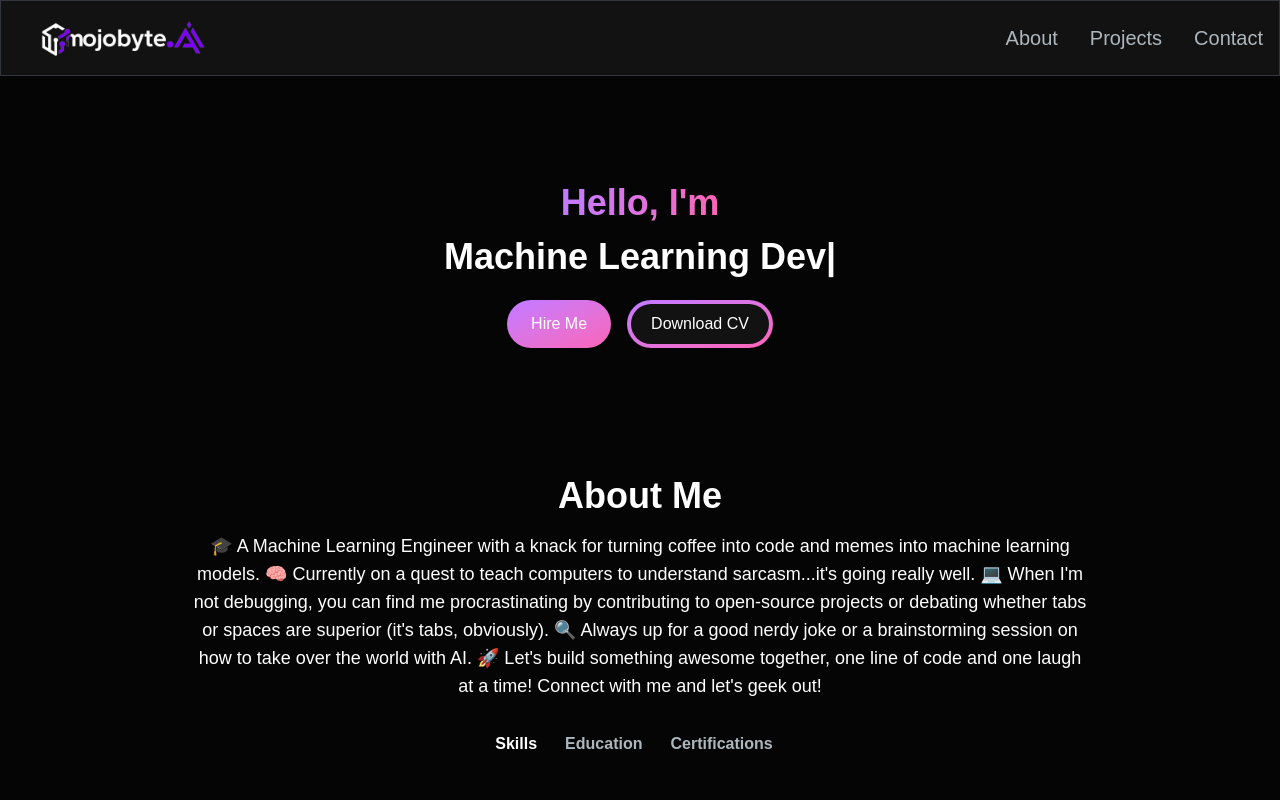
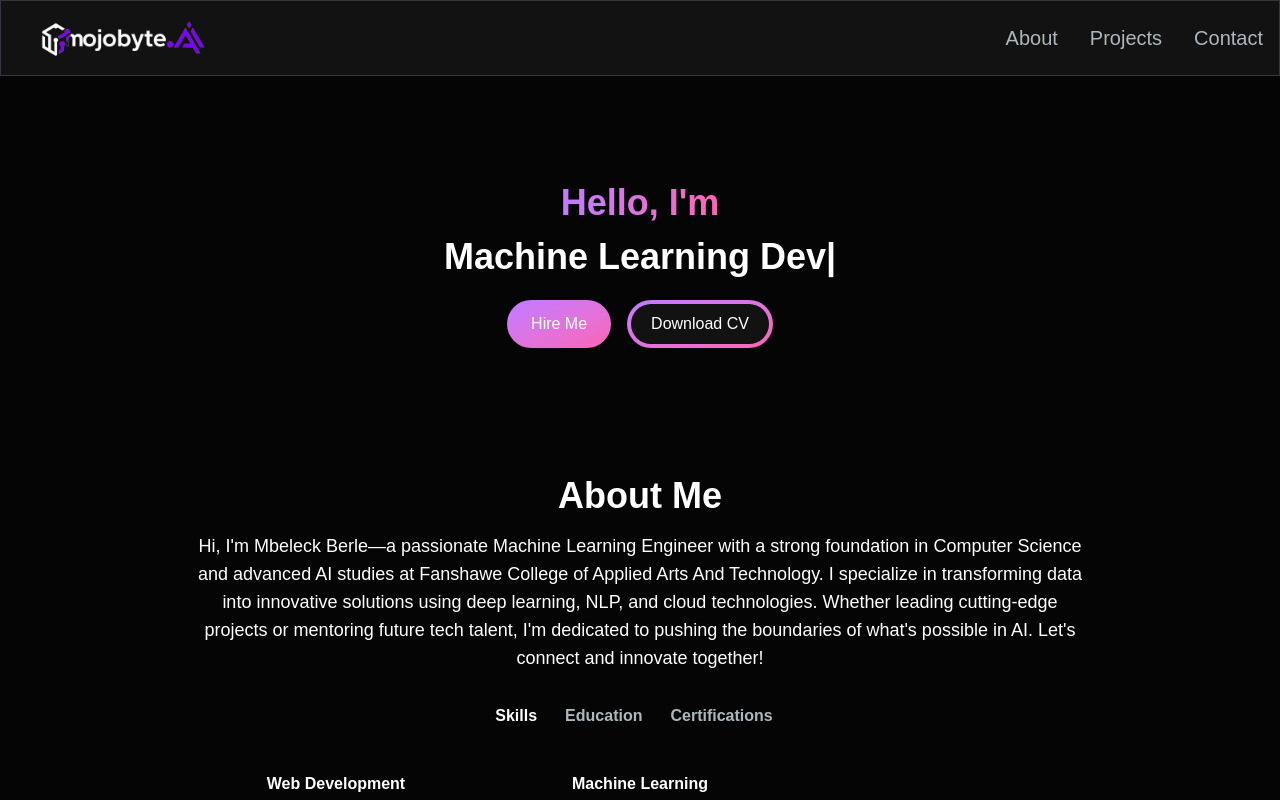
Before and after one commit to MbeleckBerle/portfolio-website, a Next.js app: page / in a window 1280 px wide. Shown: the top 800 px of the page. Built offline with nearby package versions, Linux system fonts and the light colour scheme; no server answers.

Commit message:
improved aboutme

```diff
--- a/src/app/components/AboutSection.tsx
+++ b/src/app/components/AboutSection.tsx
@@ -54,8 +54,8 @@ const TAB_DATA: TabData[] = [
     id: "education",
     content: (
       <ul className="list-none pl-2">
-        <li>Fanshawe College Of Applied Arts And Technology</li>
-        {/* <li>University of California, Santa Cruz</li> */}
+        <li>Fullstack Academy of Code</li>
+        <li>University of California, Santa Cruz</li>
       </ul>
     ),
   },
@@ -64,10 +64,8 @@ const TAB_DATA: TabData[] = [
     id: "certifications",
     content: (
       <ul className="list-none pl-2">
-        <li>Machine Learning in Production</li>
-        <li>Machine Learning Engineer</li>
-        <li>Google Data Analytics</li>
-        <li>Social Media Marketting</li>
+        <li>AWS Cloud Practitioner</li>
+        <li>Google Professional Cloud Developer</li>
       </ul>
     ),
   },
@@ -89,15 +87,14 @@ const AboutSection: React.FC = () => {
         <div className="w-full max-w-4xl text-center">
           <h2 className="text-4xl font-bold text-white mb-4">About Me</h2>
           <p className="text-base lg:text-lg mb-8">
-            🎓 A Machine Learning Engineer with a knack for turning coffee into
-            code and memes into machine learning models. 🧠 Currently on a quest
-            to teach computers to understand sarcasm...it's going really well.
-            💻 When I'm not debugging, you can find me procrastinating by
-            contributing to open-source projects or debating whether tabs or
-            spaces are superior (it's tabs, obviously). 🔍 Always up for a good
-            nerdy joke or a brainstorming session on how to take over the world
-            with AI. 🚀 Let's build something awesome together, one line of code
-            and one laugh at a time! Connect with me and let's geek out!
+            Hi, I&apos;m Mbeleck Berle—a passionate Machine Learning Engineer
+            with a strong foundation in Computer Science and advanced AI studies
+            at Fanshawe College of Applied Arts And Technology. I specialize in
+            transforming data into innovative solutions using deep learning,
+            NLP, and cloud technologies. Whether leading cutting-edge projects
+            or mentoring future tech talent, I&apos;m dedicated to pushing the
+            boundaries of what&apos;s possible in AI. Let&apos;s connect and
+            innovate together!
           </p>
           <div className="flex flex-row justify-center items-center gap-4 mb-8">
             {TAB_DATA.map((tabData) => (
```
